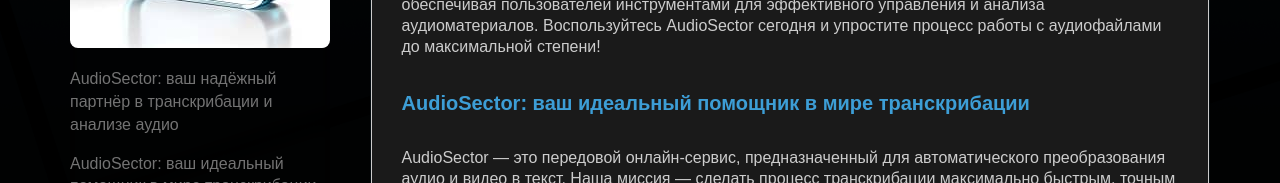
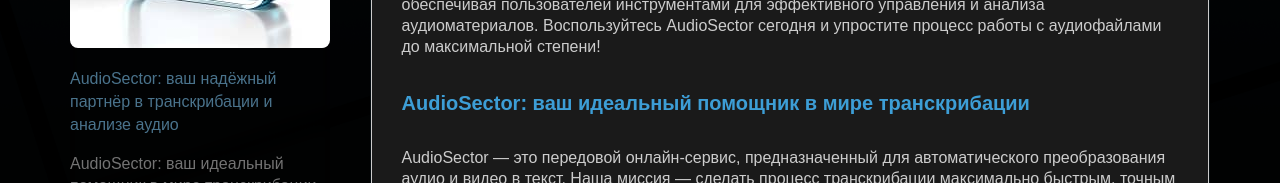
Before and after one commit to Abdujamil/faq-section, a Next.js app: page /faqPage/1 in a window 1280 px wide. Shown: the part 465-648 px from the top of the page. Built offline with nearby package versions, Linux system fonts and the light colour scheme.

Commit message:
active hash color

```diff
--- a/src/сomponents/FaqPageCard/FaqAside.tsx
+++ b/src/сomponents/FaqPageCard/FaqAside.tsx
@@ -10,11 +10,12 @@
 
 
 export default function FaqAside({items}: { items: AsideItem[] }) {
-    const [activeHash, setActiveHash] = useState("");
+    const [activeHash, setActiveHash] = useState(items[0]?.id || "");
 
     useEffect(() => {
         const handleHashChange = () => {
-            setActiveHash(window.location.hash);
+            const currentHash = window.location.hash;
+            setActiveHash(currentHash || items[0]?.id);
         };
 
         handleHashChange(); // установим текущий хеш при загрузке
@@ -23,7 +24,7 @@
         return () => {
             window.removeEventListener("hashchange", handleHashChange);
         };
-    }, []);
+    }, [items]);
 
     return (
         <ul className="space-y-4 text-[#737373] font-bold text-sm">
@@ -31,7 +32,7 @@
                 <li key={item.id} className="group cursor-pointer">
                     <a
                         href={item.id}
-                        className={`text-[16px] font-normal transition-colors duration-300 group-hover:text-[#4A738C] ${
+                        className={`text-[16px] font-normal transition-colors duration-300 group-hover:text-[#4A738C]  ${
                             activeHash === item.id ? "text-[#4A738C]" : ""
                         }`}
                     >
```
